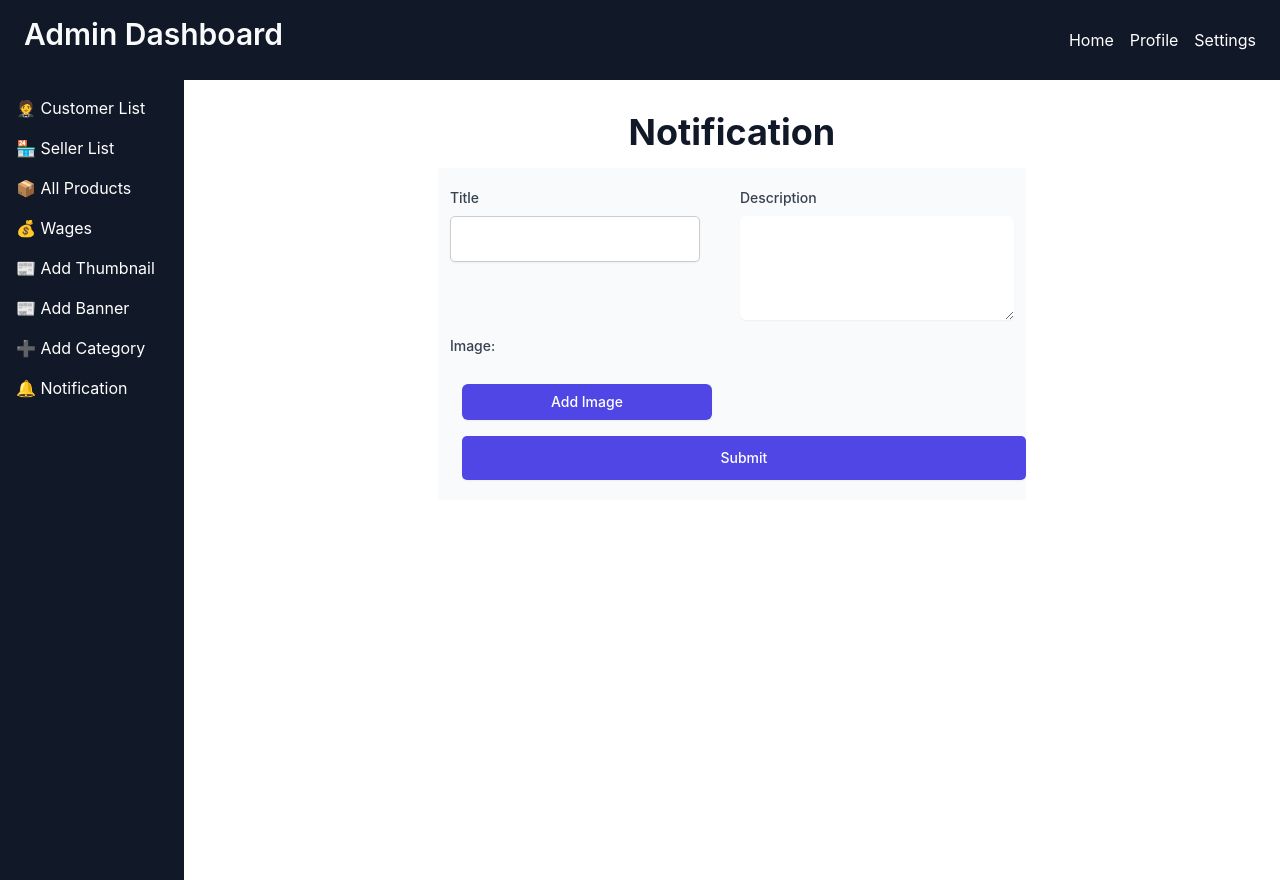
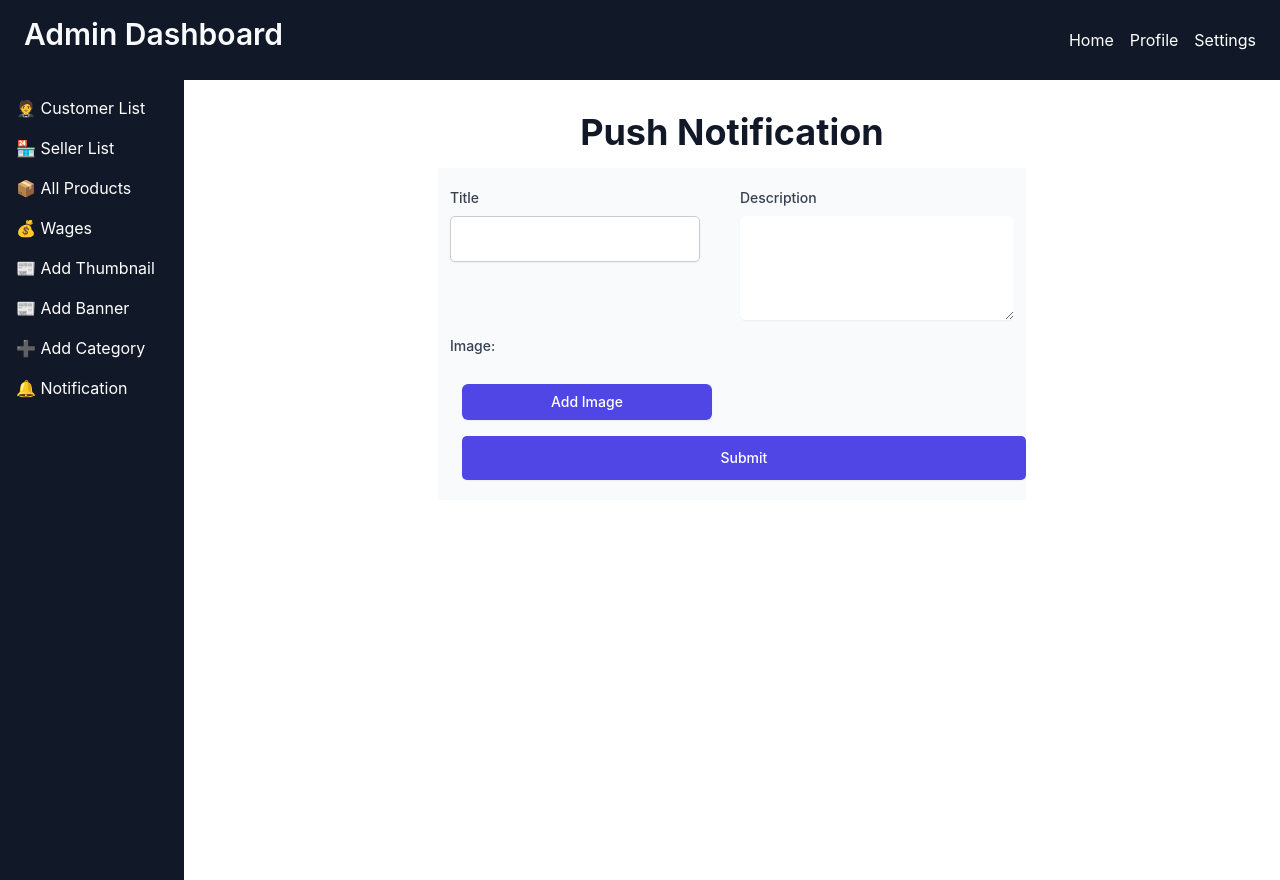
Before and after one commit to ragOP/zayy-admin, a React (Create React App) app: page /notification in a window 1280 px wide. Built offline with nearby package versions, Linux system fonts and the light colour scheme; sample sign-in values are in the browser's storage.

Commit message:
Push Notification

```diff
--- a/src/pages/Notification.jsx
+++ b/src/pages/Notification.jsx
@@ -103,15 +103,15 @@ const Notification = () => {
   return (
     <>
       <ToastContainer position="bottom-right" autoClose={5000} theme="light" />
-      <Header/>
+      <Header />
       <div className="flex">
-        <Sidebar/>
+        <Sidebar />
         <div
           className="p-8 flex items-center  flex-col bg-[white]"
           style={{ height: "100vh", width: "90%" }}
         >
           <h2 className="text-4xl font-bold mb-4 text-gray-900">
-            Notification
+           Push Notification
           </h2>
           <form
             onSubmit={handleSubmit}
@@ -123,7 +123,7 @@ const Notification = () => {
                   htmlFor="name"
                   className="block text-sm font-medium text-gray-700"
                 >
-            Title
+                  Title
                 </label>
                 <input
                   id="title"
@@ -155,7 +155,7 @@ const Notification = () => {
                   htmlFor="image"
                   className="block text-sm font-medium text-gray-700"
                 >
-                   Image:
+                  Image:
                 </label>
                 <div className="mt-1 flex">
                   <button
```
